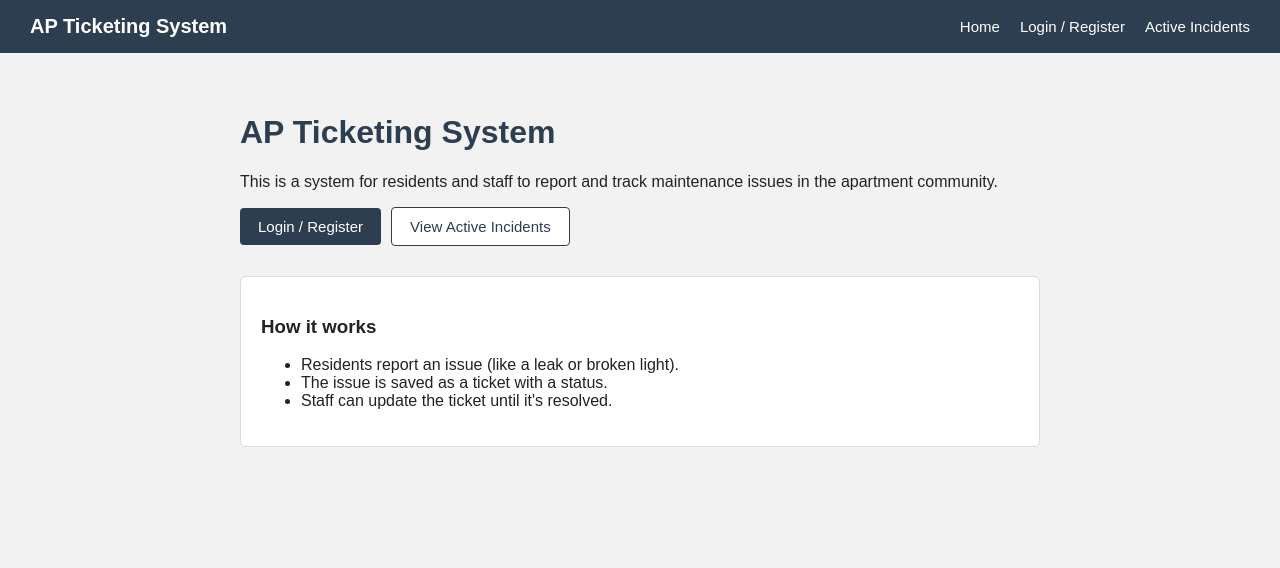
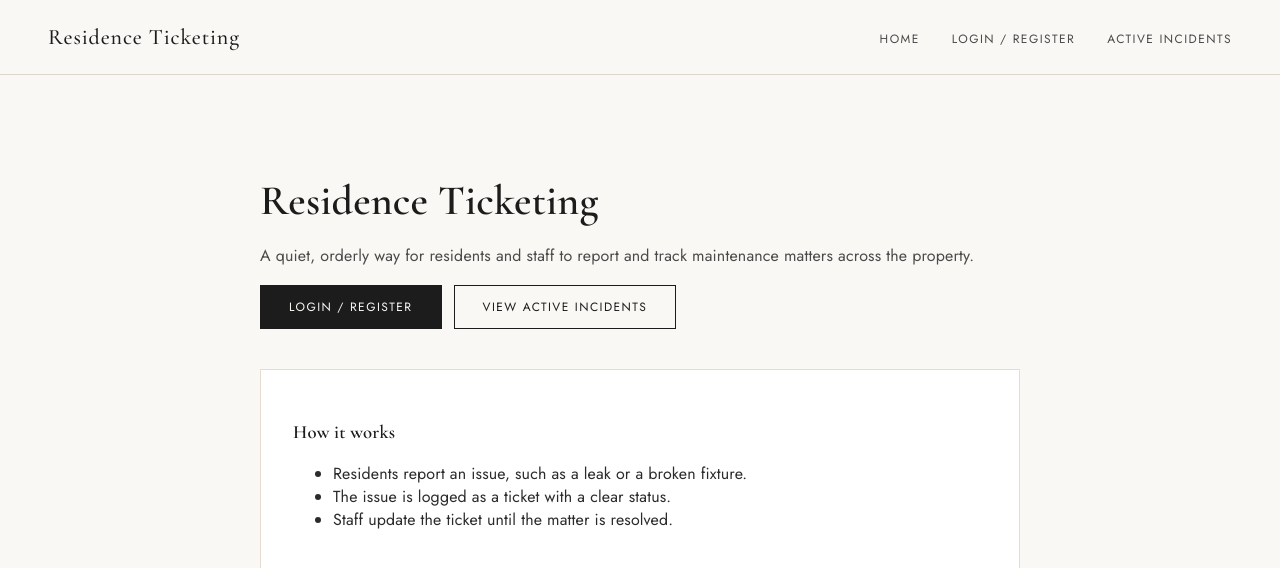
Before and after one commit to systemguy/Ap-Ticketing-System, a React (Vite) app: page / in a window 1280 px wide. Shown: the top 568 px of the page. Built offline with nearby package versions, Linux system fonts and the light colour scheme.

Commit message:
Update frontend

```diff
--- a/src/components/NavBar.jsx
+++ b/src/components/NavBar.jsx
@@ -3,7 +3,7 @@ import { Link } from 'react-router-dom';
 function NavBar() {
   return (
     <div className="navbar">
-      <Link to="/" className="logo">AP Ticketing System</Link>
+      <Link to="/" className="logo">Residence Ticketing</Link>
       <div className="links">
         <Link to="/">Home</Link>
         <Link to="/login">Login / Register</Link>
--- a/src/index.css
+++ b/src/index.css
@@ -1,131 +1,174 @@
+@import url('https://fonts.googleapis.com/css2?family=Cormorant+Garamond:wght@500;600&family=Jost:wght@400;500&display=swap');
+
 body {
   margin: 0;
-  font-family: Arial, sans-serif;
-  background-color: #f2f2f2;
-  color: #222;
+  font-family: 'Jost', Arial, sans-serif;
+  background-color: #faf8f5;
+  color: #2b2b2b;
+  letter-spacing: 0.01em;
+}
+
+h1, h2, h3 {
+  font-family: 'Cormorant Garamond', Georgia, serif;
+  font-weight: 600;
+  color: #1c1c1c;
 }
 
 .navbar {
-  background-color: #2c3e50;
-  padding: 15px 30px;
+  background-color: #faf8f5;
+  border-bottom: 1px solid #ddd6cb;
+  padding: 24px 48px;
   display: flex;
   justify-content: space-between;
   align-items: center;
 }
 
 .navbar .logo {
-  color: white;
-  font-weight: bold;
-  font-size: 20px;
+  color: #1c1c1c;
+  font-family: 'Cormorant Garamond', Georgia, serif;
+  font-size: 22px;
   text-decoration: none;
+  letter-spacing: 0.04em;
 }
 
 .navbar .links a {
-  color: white;
+  color: #4a4a4a;
   text-decoration: none;
-  margin-left: 20px;
-  font-size: 15px;
+  margin-left: 32px;
+  font-size: 12px;
+  text-transform: uppercase;
+  letter-spacing: 0.12em;
 }
 
 .navbar .links a:hover {
-  text-decoration: underline;
+  color: #a9812f;
 }
 
 .page {
-  max-width: 800px;
+  max-width: 760px;
   margin: 0 auto;
-  padding: 40px 20px;
+  padding: 72px 24px 100px;
 }
 
 h1 {
-  color: #2c3e50;
+  font-size: 42px;
+  margin-bottom: 16px;
+}
+
+p {
+  line-height: 1.7;
+  color: #4a4a4a;
 }
 
 .btn {
   display: inline-block;
-  padding: 10px 18px;
-  background-color: #2c3e50;
-  color: white;
-  border: none;
-  border-radius: 4px;
+  padding: 12px 28px;
+  background-color: #1c1c1c;
+  color: #faf8f5;
+  border: 1px solid #1c1c1c;
+  border-radius: 0;
   text-decoration: none;
   cursor: pointer;
-  font-size: 15px;
-  margin-right: 10px;
+  font-size: 12px;
+  text-transform: uppercase;
+  letter-spacing: 0.12em;
+  margin-right: 12px;
 }
 
 .btn:hover {
-  background-color: #1a252f;
+  background-color: #a9812f;
+  border-color: #a9812f;
 }
 
 .btn-outline {
-  background-color: white;
-  color: #2c3e50;
-  border: 1px solid #2c3e50;
+  background-color: transparent;
+  color: #1c1c1c;
+  border: 1px solid #1c1c1c;
+}
+
+.btn-outline:hover {
+  background-color: #1c1c1c;
+  color: #faf8f5;
+  border-color: #1c1c1c;
 }
 
 .card {
-  background: white;
-  border: 1px solid #ddd;
-  border-radius: 6px;
-  padding: 20px;
-  margin-bottom: 20px;
+  background: #ffffff;
+  border: 1px solid #e5ddcf;
+  padding: 32px;
+  margin-bottom: 24px;
 }
 
 .form-group {
-  margin-bottom: 15px;
+  margin-bottom: 20px;
 }
 
 .form-group label {
   display: block;
-  margin-bottom: 5px;
-  font-weight: bold;
-  font-size: 14px;
+  margin-bottom: 8px;
+  font-size: 11px;
+  text-transform: uppercase;
+  letter-spacing: 0.1em;
+  color: #6b6b6b;
 }
 
 .form-group input {
   width: 100%;
-  padding: 8px;
-  border: 1px solid #ccc;
-  border-radius: 4px;
-  font-size: 14px;
+  padding: 10px 0;
+  border: none;
+  border-bottom: 1px solid #ccc2ae;
+  background: transparent;
+  font-size: 15px;
+  font-family: 'Jost', sans-serif;
+  color: #1c1c1c;
+}
+
+.form-group input:focus {
+  outline: none;
+  border-bottom-color: #a9812f;
 }
 
 table {
   width: 100%;
   border-collapse: collapse;
-  background: white;
+  background: #ffffff;
 }
 
-th,
-td {
+th, td {
   text-align: left;
-  padding: 10px;
-  border-bottom: 1px solid #ddd;
+  padding: 16px;
+  border-bottom: 1px solid #ece5d8;
 }
 
 th {
-  background-color: #eee;
+  background-color: transparent;
+  font-size: 11px;
+  text-transform: uppercase;
+  letter-spacing: 0.1em;
+  color: #6b6b6b;
+  font-weight: 500;
 }
 
 .status {
-  padding: 3px 8px;
-  border-radius: 10px;
-  font-size: 12px;
-  font-weight: bold;
+  padding: 4px 12px;
+  border-radius: 0;
+  font-size: 11px;
+  text-transform: uppercase;
+  letter-spacing: 0.05em;
+  font-weight: 500;
 }
 
 .status-open {
-  background-color: #f8d7da;
-  color: #842029;
+  background-color: #f3e3df;
+  color: #9a4a3a;
 }
 
 .status-in-progress {
-  background-color: #fff3cd;
-  color: #664d03;
+  background-color: #f4ecd9;
+  color: #8a6a1f;
 }
 
 .status-resolved {
-  background-color: #d1e7dd;
-  color: #0f5132;
+  background-color: #e6ebe2;
+  color: #4d6b45;
 }
--- a/src/pages/Home.jsx
+++ b/src/pages/Home.jsx
@@ -3,10 +3,10 @@ import { Link } from 'react-router-dom';
 function Home() {
   return (
     <div className="page">
-      <h1>AP Ticketing System</h1>
+      <h1>Residence Ticketing</h1>
       <p>
-        This is a system for residents and staff to report and track maintenance
-        issues in the apartment community.
+        A quiet, orderly way for residents and staff to report and track
+        maintenance matters across the property.
       </p>
 
       <div>
@@ -14,12 +14,12 @@ function Home() {
         <Link to="/incidents" className="btn btn-outline">View Active Incidents</Link>
       </div>
 
-      <div className="card" style={{ marginTop: '30px' }}>
+      <div className="card" style={{ marginTop: '40px' }}>
         <h3>How it works</h3>
         <ul>
-          <li>Residents report an issue (like a leak or broken light).</li>
-          <li>The issue is saved as a ticket with a status.</li>
-          <li>Staff can update the ticket until it's resolved.</li>
+          <li>Residents report an issue, such as a leak or a broken fixture.</li>
+          <li>The issue is logged as a ticket with a clear status.</li>
+          <li>Staff update the ticket until the matter is resolved.</li>
         </ul>
       </div>
     </div>
```
